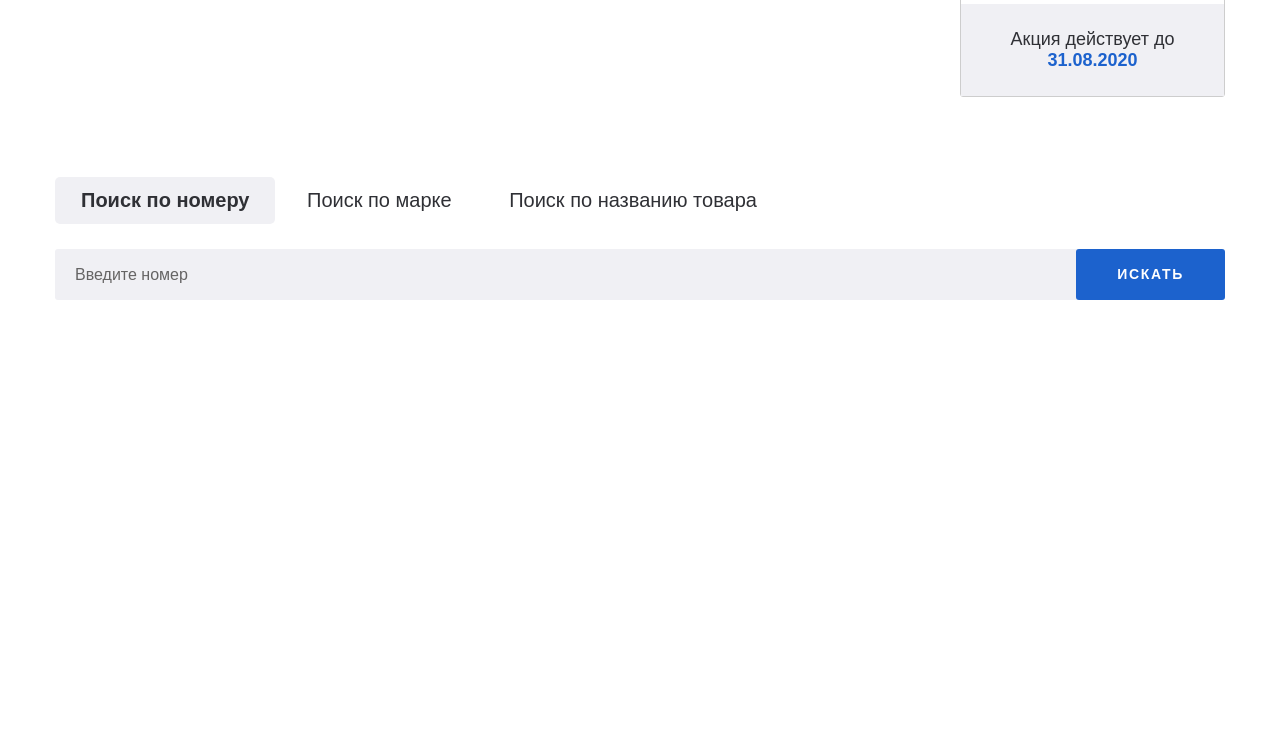
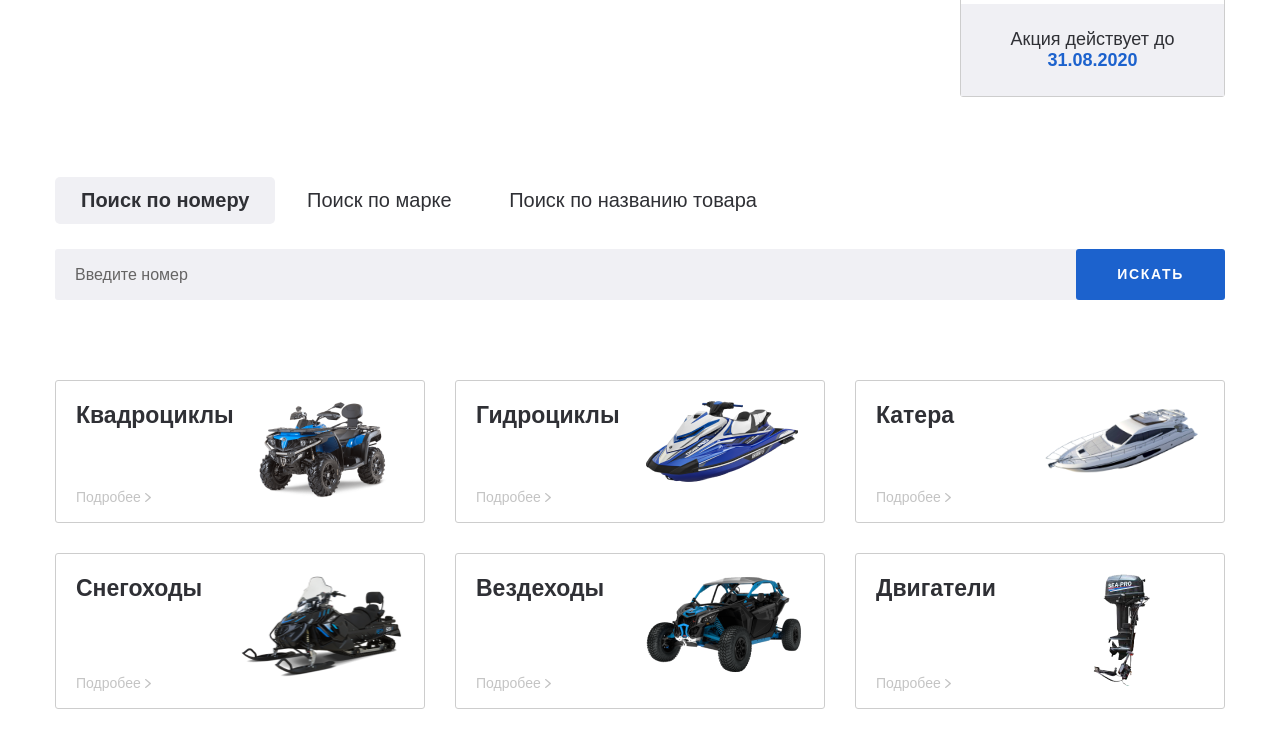
Before and after one commit to Sayan-2506/steptothefuture, a website: page app/index.html in a window 1280 px wide. Shown: the part 729-1476 px from the top of the page. Before the commit the page ends 1109 px from the top, so only its background shows below. Drawn offline with nearby package versions, Linux system fonts and the light colour scheme; files that its build step writes are made by us from their sources.

Commit message:
add section categories

```diff
--- a/app/index.html
+++ b/app/index.html
@@ -160,7 +160,7 @@
     </div>
   </section>
 
-  <section class="search page-section">
+  <div class="search page-section">
     <div class="container">
       <div class="search__inner">
         <div class="search__tabs">
@@ -190,6 +190,97 @@
         </div>
       </div>
     </div>
+  </div>
+
+
+  <section class="categories page-section">
+    <div class="container">
+      <div class="categories__inner">
+        <a class="categories__item" href="#">
+          <div class="categories__item-info">
+            <h4 class="categories__item-title">
+              Квадроциклы
+            </h4>
+            <p class="categories__item-text">
+              Подробее
+            </p>
+          </div>
+          <div class="categories__item-img">
+            <img src="images/categories-1.png" alt="">
+          </div>
+        </a>
+
+        <a class="categories__item" href="#">
+          <div class="categories__item-info">
+            <h4 class="categories__item-title">
+              Гидроциклы
+            </h4>
+            <p class="categories__item-text">
+              Подробее
+            </p>
+          </div>
+          <div class="categories__item-img">
+            <img src="images/categories-2.png" alt="">
+          </div>
+        </a>
+
+        <a class="categories__item" href="#">
+          <div class="categories__item-info">
+            <h4 class="categories__item-title">
+              Катера
+            </h4>
+            <p class="categories__item-text">
+              Подробее
+            </p>
+          </div>
+          <div class="categories__item-img">
+            <img src="images/categories-3.png" alt="">
+          </div>
+        </a>
+
+        <a class="categories__item" href="#">
+          <div class="categories__item-info">
+            <h4 class="categories__item-title">
+              Снегоходы
+            </h4>
+            <p class="categories__item-text">
+              Подробее
+            </p>
+          </div>
+          <div class="categories__item-img">
+            <img src="images/categories-4.png" alt="">
+          </div>
+        </a>
+
+        <a class="categories__item" href="#">
+          <div class="categories__item-info">
+            <h4 class="categories__item-title">
+              Вездеходы
+            </h4>
+            <p class="categories__item-text">
+              Подробее
+            </p>
+          </div>
+          <div class="categories__item-img">
+            <img src="images/categories-5.png" alt="">
+          </div>
+        </a>
+
+        <a class="categories__item" href="#">
+          <div class="categories__item-info">
+            <h4 class="categories__item-title">
+              Двигатели
+            </h4>
+            <p class="categories__item-text">
+              Подробее
+            </p>
+          </div>
+          <div class="categories__item-img">
+            <img src="images/categories-6.png" alt="">
+          </div>
+        </a>
+      </div>
+    </div>
   </section>
 
   <script src="https://ajax.googleapis.com/ajax/libs/jquery/3.4.1/jquery.min.js"></script>
--- a/app/scss/style.scss
+++ b/app/scss/style.scss
@@ -310,4 +310,59 @@
 }
 
 //end search
+
+//start categories
+
+.categories {
+    &__inner {
+        display: flex;
+        justify-content: space-between;
+        flex-wrap: wrap
+    }
+}
+.categories__item {
+    margin-bottom: 30px;
+    border: 1px solid #CDCDCD;
+    border-radius: 3px;
+    width: 370px;
+    display: flex;
+    justify-content: space-between;
+    padding: 20px 20px 16px;
+    transition: all .3s;
+    &:hover {
+        .categories__item-title {
+            color: $blue;
+        }
+        box-shadow: 3px 3px 20px rgba(50, 50, 50, 0.25);
+    }
+    &-info {
+        width: 50%;
+        display: flex;
+        flex-direction: column;
+        justify-content: space-between;
+    }
+    &-img {
+        text-align: center;
+        width: 50%;
+        img {
+            max-width: 100%;
+        }
+    }
+    &-title {
+        font-size: 23px;
+        line-height: 28px;
+        @include B-Bold;
+        transition: all .3s;
+    }
+    &-text {
+        font-size: 14px;
+        line-height: 17px;
+        color: #C4C4C4;
+        &::after {
+            content: url('../images/link-arrow.svg');
+        }
+    }
+}
+
+//end categories
 @import 'media';
```
Also changed, not shown: app/images/categories-1.png (added), app/images/categories-2.png (added), app/images/categories-3.png (added), app/images/categories-4.png (added), app/images/categories-5.png (added), app/images/categories-6.png (added), app/images/link-arrow.svg (added), 1 other file.
